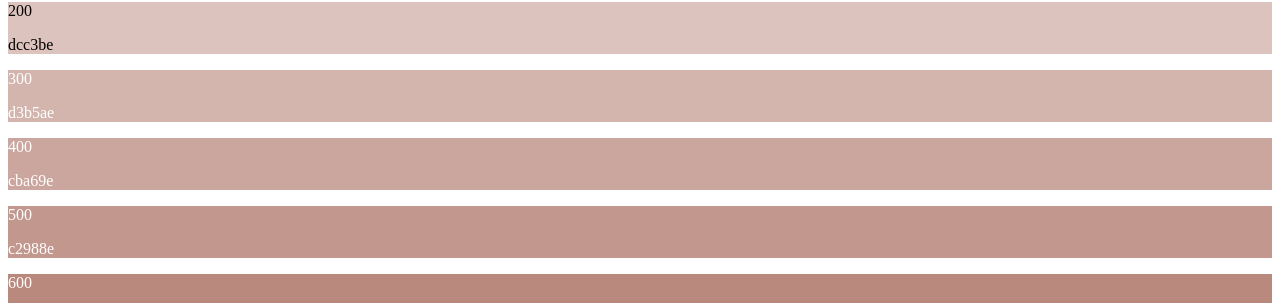
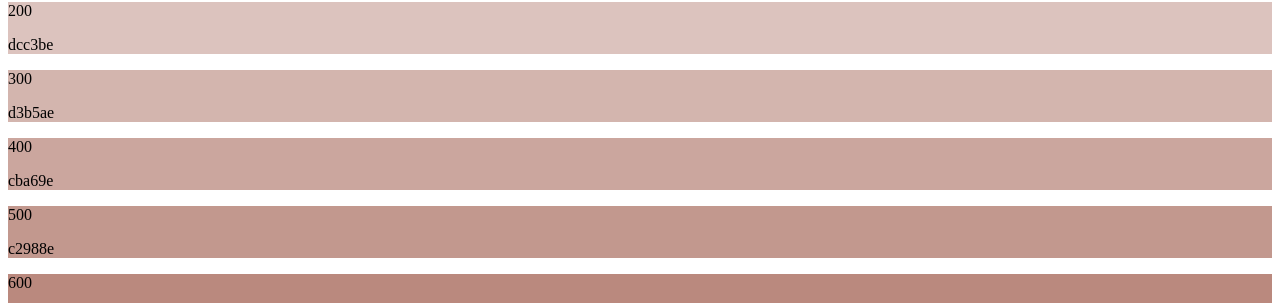
Before and after one commit to Leo-Spj/Generador-de-Paletas-de-Color-para-TailwindCss, a React (Vite) app in the folder src/renderer/: page / in a window 1280 px wide. Shown: the part 497-800 px from the top of the page. Built offline with nearby package versions, Linux system fonts and the light colour scheme.

Commit message:
Refactorizar función de determinación de oscuro en DeterminarOscuro.js

```diff
--- a/src/renderer/src/components/DeterminarOscuro.js
+++ b/src/renderer/src/components/DeterminarOscuro.js
@@ -1,17 +1,17 @@
 function determinarOscuro(colorHex) {
-  // hexadecimal a RGB
-  const r = parseInt(colorHex.substr(1, 2), 16) / 255;
-  const g = parseInt(colorHex.substr(3, 2), 16) / 255;
-  const b = parseInt(colorHex.substr(5, 2), 16) / 255;
 
-  // Encuentra el valor RGB lineal para cada componente
-  const linear = (c) => c > 0.03928 ? Math.pow(((c + 0.055) / 1.055), 2.4) : c / 12.92;
+  // hexadecimal a RGB. RGB es de 0 a 255 - decimal
+  const r = parseInt(colorHex.substr(1, 2), 16); // el 16 es la base, por tanto al hacer el parseint se convierte a decimal
+  const g = parseInt(colorHex.substr(3, 2), 16);
+  const b = parseInt(colorHex.substr(5, 2), 16);
 
-  // Obtiene la luminancia relativa
-  const luminance = 0.2126 * linear(r) + 0.7152 * linear(g) + 0.0722 * linear(b);
+  // Calcula el brillo del color
+  const brillo = (r * 299 + g * 587 + b * 114) / 1000;
+  // Esta es una formula simplificada de la formula de brillo de YIQ
+  // https://es.planetcalc.com/7779/
 
-  // Retorna si el color es oscuro o no
-  if (luminance < 0.5) {
+  // Determina si el color es oscuro o no
+  if (brillo < 128) {
     return true;
   } else {
     return false;
```
